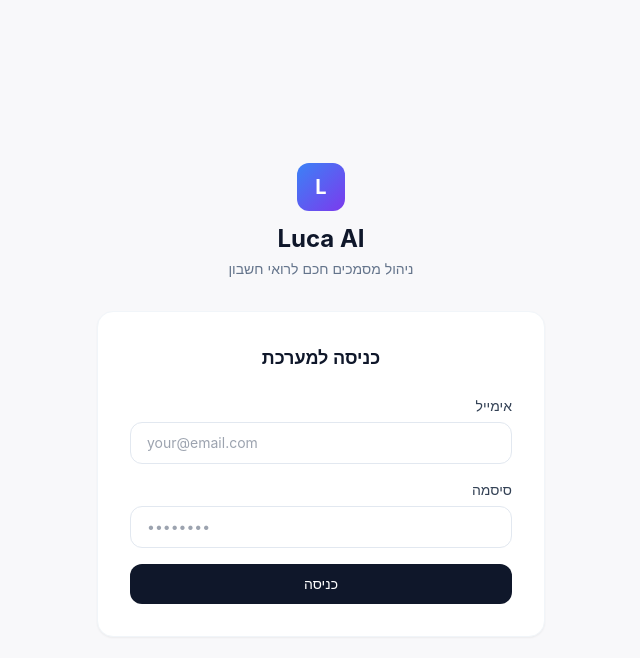
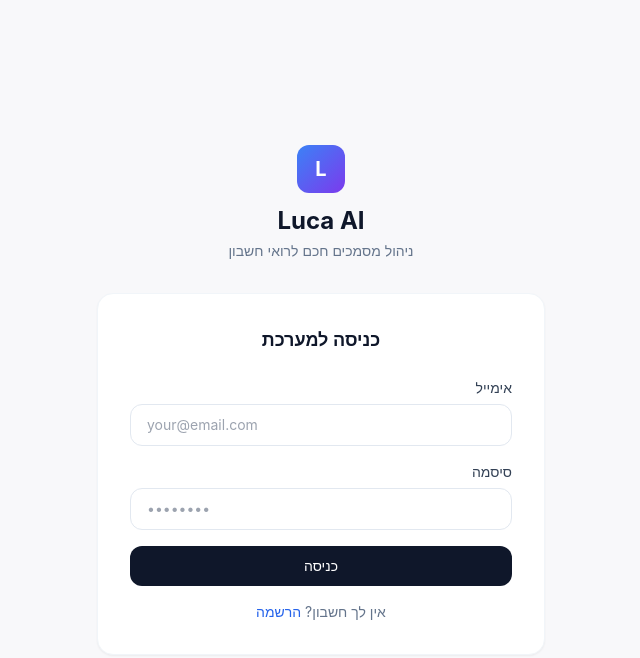
Before and after one commit to itay-messika301/luca-ai-app, a React (Vite) app: page /login in a window 1280 px wide. Shown: the top 658 px of the page, without its empty margins (433-1073 px from the left). Built offline with nearby package versions, Linux system fonts and the light colour scheme; no server answers.

Commit message:
Update Login.jsx

```diff
--- a/src/pages/Login.jsx
+++ b/src/pages/Login.jsx
@@ -1,24 +1,50 @@
 import { useState } from 'react'
 import { useNavigate } from 'react-router-dom'
 import { useAuth } from '@/lib/AuthContext'
+import { supabase } from '@/lib/supabase'
 
 export default function Login() {
   const { signIn } = useAuth()
   const navigate = useNavigate()
+  const [mode, setMode] = useState('login')
   const [email, setEmail] = useState('')
   const [password, setPassword] = useState('')
+  const [fullName, setFullName] = useState('')
   const [error, setError] = useState('')
   const [loading, setLoading] = useState(false)
 
-  const handleSubmit = async (e) => {
+  const handleLogin = async (e) => {
     e.preventDefault()
     setError('')
     setLoading(true)
     try {
       await signIn(email, password)
       navigate('/')
+    } catch {
+      setError('אימייל או סיסמה שגויים')
+    } finally {
+      setLoading(false)
+    }
+  }
+
+  const handleSignup = async (e) => {
+    e.preventDefault()
+    setError('')
+    setLoading(true)
+    try {
+      const { error } = await supabase.auth.signUp({
+        email,
+        password,
+        options: { data: { full_name: fullName } }
+      })
+      if (error) throw error
+      const { data: { user } } = await supabase.auth.getUser()
+      if (user) {
+        await supabase.from('profiles').update({ full_name: fullName }).eq('id', user.id)
+      }
+      navigate('/')
     } catch (err) {
-      setError('אימייל או סיסמה שגויים')
+      setError(err.message || 'שגיאה בהרשמה')
     } finally {
       setLoading(false)
     }
@@ -27,58 +53,49 @@ export default function Login() {
   return (
     <div className="min-h-screen bg-[#F8F8FA] flex items-center justify-center p-4">
       <div className="w-full max-w-md">
-        {/* Logo */}
         <div className="text-center mb-8">
           <div className="w-12 h-12 rounded-xl bg-gradient-to-br from-blue-500 to-violet-600 flex items-center justify-center text-white font-bold text-xl mx-auto mb-3">L</div>
           <h1 className="text-2xl font-bold text-slate-900">Luca AI</h1>
           <p className="text-slate-500 text-sm mt-1">ניהול מסמכים חכם לרואי חשבון</p>
         </div>
-
-        {/* Card */}
         <div className="bg-white rounded-2xl shadow-sm border border-slate-100 p-8">
-          <h2 className="text-lg font-semibold text-slate-900 mb-6 text-center">כניסה למערכת</h2>
-
-          <form onSubmit={handleSubmit} className="space-y-4">
+          <h2 className="text-lg font-semibold text-slate-900 mb-6 text-center">
+            {mode === 'login' ? 'כניסה למערכת' : 'יצירת חשבון'}
+          </h2>
+          <form onSubmit={mode === 'login' ? handleLogin : handleSignup} className="space-y-4">
+            {mode === 'signup' && (
+              <div>
+                <label className="block text-sm font-medium text-slate-700 mb-1.5">שם מלא</label>
+                <input type="text" value={fullName} onChange={e => setFullName(e.target.value)} required
+                  className="w-full px-4 py-2.5 rounded-xl border border-slate-200 text-slate-900 text-sm focus:outline-none focus:ring-2 focus:ring-blue-500"
+                  placeholder="ישראל ישראלי" />
+              </div>
+            )}
             <div>
               <label className="block text-sm font-medium text-slate-700 mb-1.5">אימייל</label>
-              <input
-                type="email"
-                value={email}
-                onChange={e => setEmail(e.target.value)}
-                required
-                className="w-full px-4 py-2.5 rounded-xl border border-slate-200 text-slate-900 text-sm focus:outline-none focus:ring-2 focus:ring-blue-500 focus:border-transparent"
-                placeholder="your@email.com"
-                dir="ltr"
-              />
+              <input type="email" value={email} onChange={e => setEmail(e.target.value)} required
+                className="w-full px-4 py-2.5 rounded-xl border border-slate-200 text-slate-900 text-sm focus:outline-none focus:ring-2 focus:ring-blue-500"
+                placeholder="your@email.com" dir="ltr" />
             </div>
-
             <div>
               <label className="block text-sm font-medium text-slate-700 mb-1.5">סיסמה</label>
-              <input
-                type="password"
-                value={password}
-                onChange={e => setPassword(e.target.value)}
-                required
-                className="w-full px-4 py-2.5 rounded-xl border border-slate-200 text-slate-900 text-sm focus:outline-none focus:ring-2 focus:ring-blue-500 focus:border-transparent"
-                placeholder="••••••••"
-                dir="ltr"
-              />
+              <input type="password" value={password} onChange={e => setPassword(e.target.value)} required minLength={6}
+                className="w-full px-4 py-2.5 rounded-xl border border-slate-200 text-slate-900 text-sm focus:outline-none focus:ring-2 focus:ring-blue-500"
+                placeholder="••••••••" dir="ltr" />
             </div>
-
-            {error && (
-              <div className="bg-red-50 text-red-600 text-sm rounded-xl px-4 py-3 text-center">
-                {error}
-              </div>
-            )}
-
-            <button
-              type="submit"
-              disabled={loading}
-              className="w-full py-2.5 bg-slate-900 text-white rounded-xl text-sm font-medium hover:bg-slate-800 transition-colors disabled:opacity-50"
-            >
-              {loading ? 'מתחבר...' : 'כניסה'}
+            {error && <div className="bg-red-50 text-red-600 text-sm rounded-xl px-4 py-3 text-center">{error}</div>}
+            <button type="submit" disabled={loading}
+              className="w-full py-2.5 bg-slate-900 text-white rounded-xl text-sm font-medium hover:bg-slate-800 transition-colors disabled:opacity-50">
+              {loading ? '...' : mode === 'login' ? 'כניסה' : 'הרשמה'}
             </button>
           </form>
+          <p className="text-center text-sm text-slate-500 mt-4">
+            {mode === 'login' ? 'אין לך חשבון? ' : 'יש לך כבר חשבון? '}
+            <button onClick={() => { setMode(mode === 'login' ? 'signup' : 'login'); setError('') }}
+              className="text-blue-600 font-medium hover:underline">
+              {mode === 'login' ? 'הרשמה' : 'כניסה'}
+            </button>
+          </p>
         </div>
       </div>
     </div>
```
